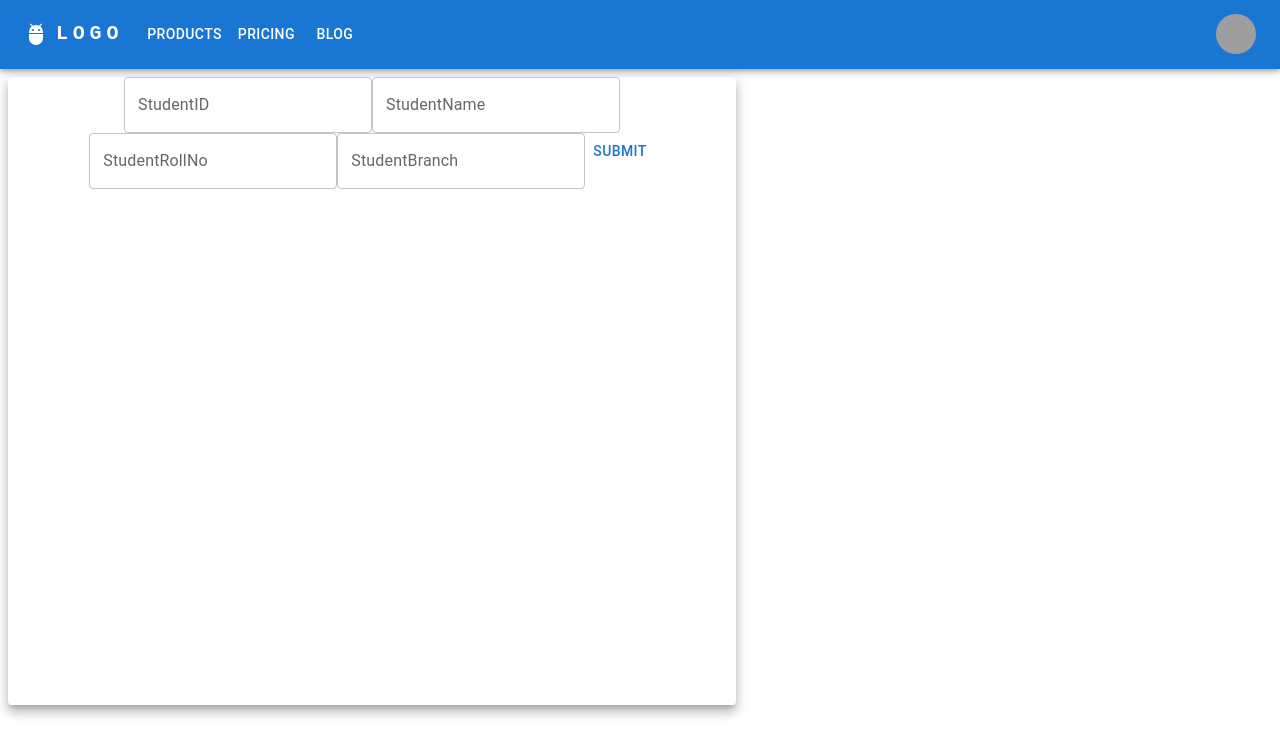
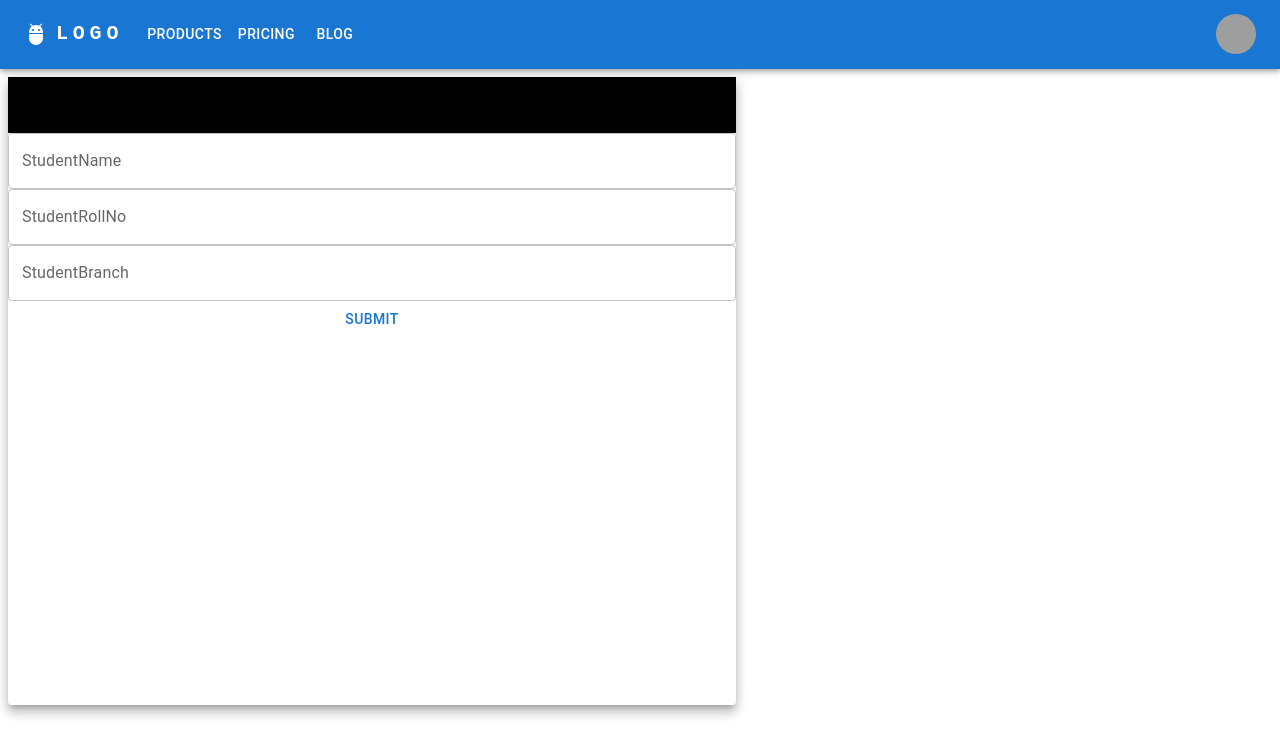
Before and after one commit to vardhankaranam25/SeedProject, a React (Create React App) app in the folder frontend/myapp/: page / in a window 1280 px wide. Shown: the top 756 px of the page. Built offline with nearby package versions, Linux system fonts and the light colour scheme; grey boxes are pictures that could not be loaded.

Commit message:
css test

```diff
--- a/frontend/myapp/src/App.js
+++ b/frontend/myapp/src/App.js
@@ -3,6 +3,7 @@ import './App.css';
 import CreateUser from './Components/ADMIN/AdminCreateUser/CreateUser';
 import Create from './Components/Scientist/Create/Create';
 import Update from './Components/Scientist/Update/Update';
+import CreateAdmin from './Components/ADMIN/AdminCreate/CreateAdmin';
 
 
 function App() {
--- /dev/null
+++ b/frontend/myapp/src/Components/ADMIN/AdminCreate/AdminCreatePaper.css
@@ -0,0 +1,10 @@
+
+
+.ubox {
+    display: flex;
+    flex-direction: column;
+}
+
+.sname {
+    background-color: aqua;
+}
--- a/frontend/myapp/src/Components/ADMIN/AdminCreate/Paper.js
+++ b/frontend/myapp/src/Components/ADMIN/AdminCreate/Paper.js
@@ -3,6 +3,7 @@ import Box from '@mui/material/Box';
 import Paper from '@mui/material/Paper';
 import TextField from '@mui/material/TextField';
 import Button from '@mui/material/Button';
+import '/Users/vardhankaranam/.ssh/SeedProject/frontend/myapp/src/Components/ADMIN/AdminCreate/AdminCreatePaper.css';
 
 
 export default function SimplePaper() {
@@ -20,10 +21,12 @@ export default function SimplePaper() {
     >
 
       <Paper elevation={8}>
-      <TextField id="outlined-basic" label="StudentName" variant="outlined" />
+      <div className='ubox'>
+      <TextField id="outlined-basic" label="StudentName" variant="outlined" className='sname'/>
       <TextField id="outlined-basic" label="StudentRollNo" variant="outlined" />
       <TextField id="outlined-basic" label="StudentBranch" variant="outlined" />
       <Button variant="text">Submit</Button>
+      </div>
       </Paper>
 
     </Box>
--- a/frontend/myapp/src/Components/Scientist/Update/Paper.js
+++ b/frontend/myapp/src/Components/Scientist/Update/Paper.js
@@ -3,6 +3,7 @@ import Box from '@mui/material/Box';
 import Paper from '@mui/material/Paper';
 import TextField from '@mui/material/TextField';
 import Button from '@mui/material/Button';
+import '/Users/vardhankaranam/.ssh/SeedProject/frontend/myapp/src/Components/Scientist/Update/UpdatePaper.css';
 
 
 export default function PaperUpdate() {
@@ -20,11 +21,13 @@ export default function PaperUpdate() {
     >
 
       <Paper elevation={8}>
-      <TextField id="outlined-basic" label="StudentID" variant="outlined" />
+      <div className='box'>
+      <TextField id="outlined-basic" label="id" variant="outlined" className='id'/>
       <TextField id="outlined-basic" label="StudentName" variant="outlined" />
       <TextField id="outlined-basic" label="StudentRollNo" variant="outlined" />
       <TextField id="outlined-basic" label="StudentBranch" variant="outlined" />
       <Button variant="text">Submit</Button>
+      </div>
       </Paper>
 
     </Box>
--- /dev/null
+++ b/frontend/myapp/src/Components/Scientist/Update/UpdatePaper.css
@@ -0,0 +1,10 @@
+
+
+.id {
+    background-color: black;
+}
+
+.box {
+    display: flex;
+    flex-direction: column;
+}
```
